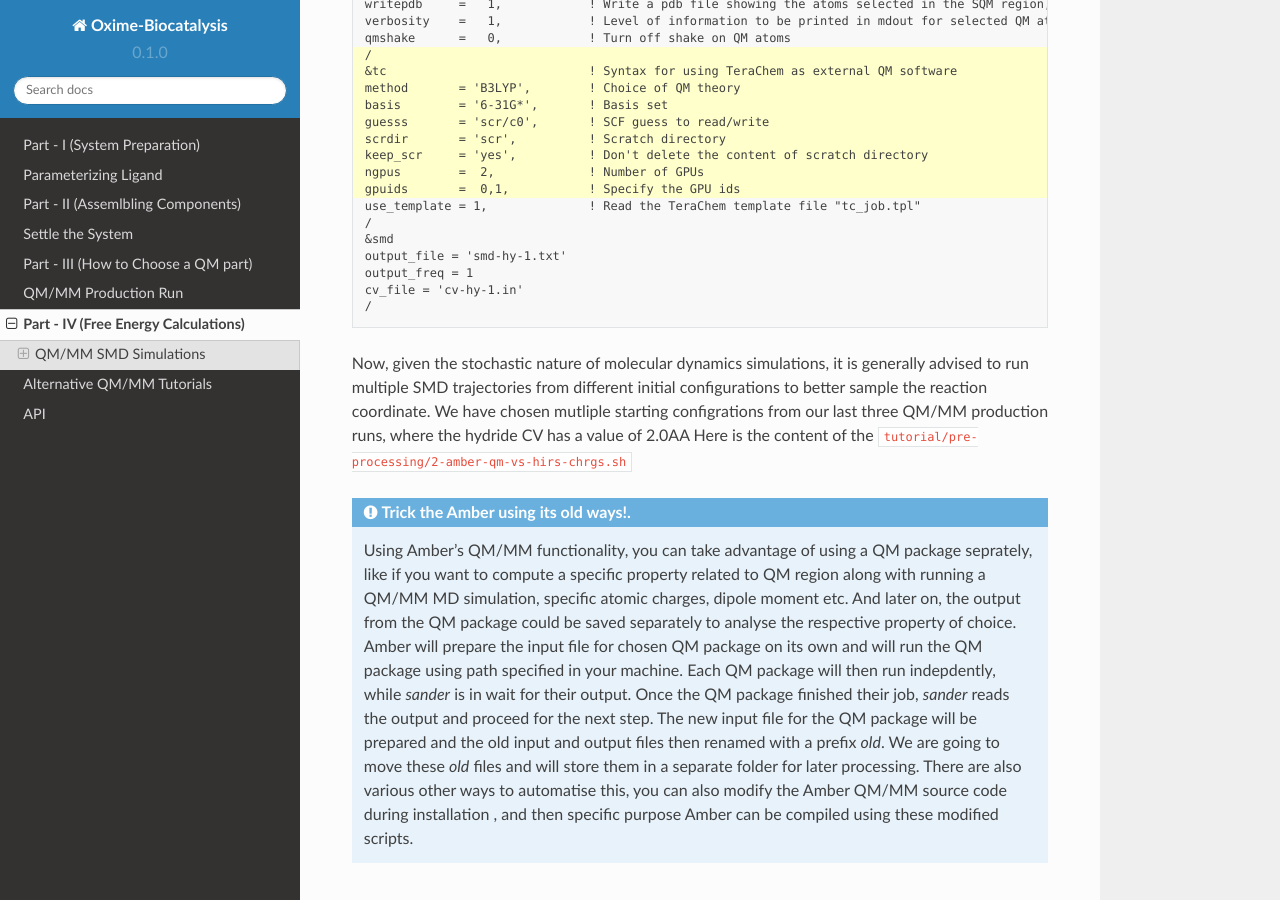
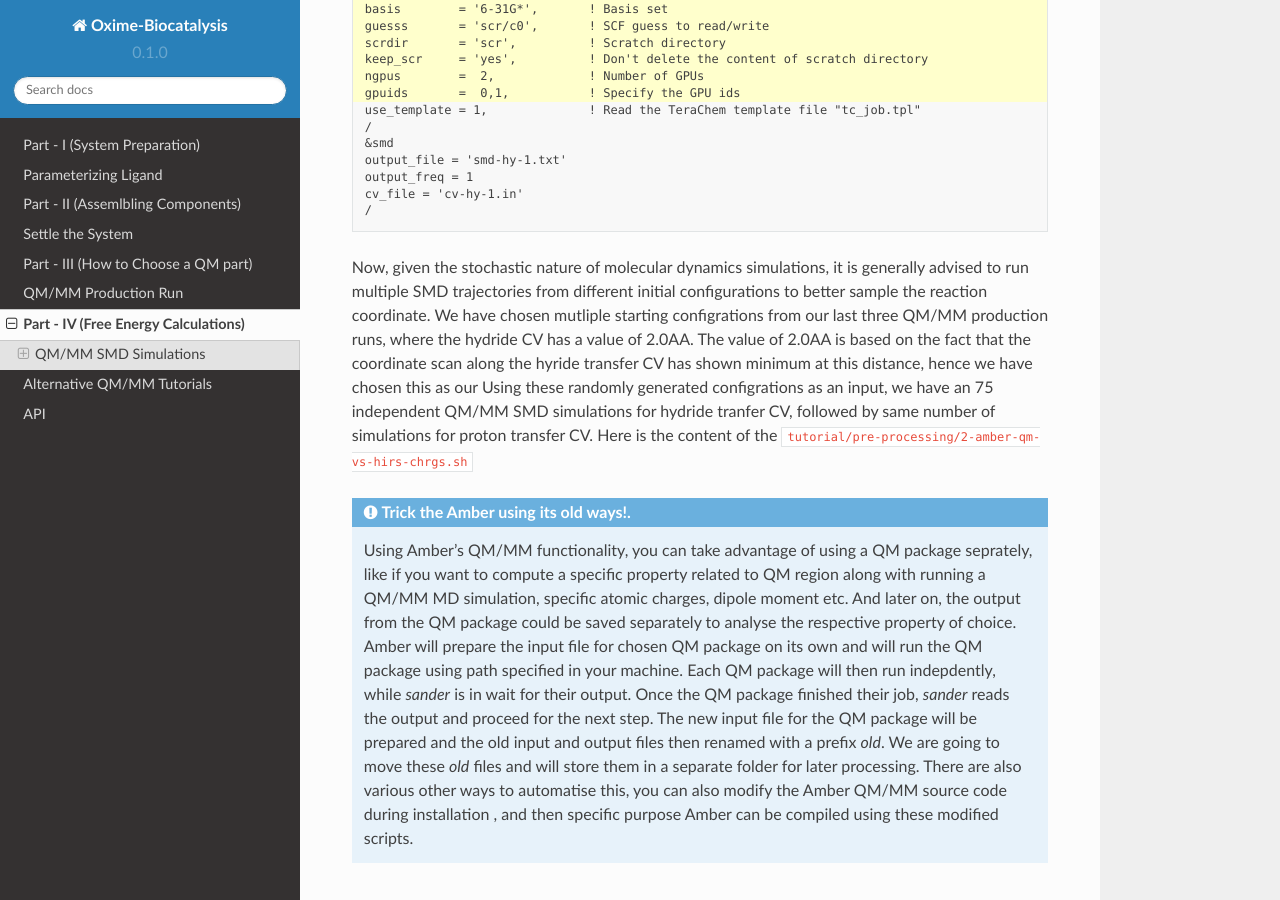
Before and after one commit to hopanoid/Enzyme-Reaction-Dynamics-Tutorial, a Sphinx documentation site: the page built from docs/source/7-smd_simulations.rst, in a window 1280 px wide and 900 px high, scrolled down 1591 px. Built offline with Sphinx 7.4.7 and the Read the Docs theme 2.0.0, drawn with Linux system fonts in a browser that asks for light colours; some of the changed lines change nothing that is shown; some of the changed text lies outside the part shown.

```diff
--- a/docs/source/7-smd_simulations.rst
+++ b/docs/source/7-smd_simulations.rst
@@ -83,7 +83,7 @@
         /
 
 
-Now, given the stochastic nature of molecular dynamics simulations, it is generally advised to run multiple SMD trajectories from different initial configurations to better sample the reaction coordinate. We have chosen mutliple starting configrations from our last three QM/MM production runs, where the hydride CV has a value of 2.0\AA Here is the content of the :file:`tutorial/pre-processing/2-amber-qm-vs-hirs-chrgs.sh`
+Now, given the stochastic nature of molecular dynamics simulations, it is generally advised to run multiple SMD trajectories from different initial configurations to better sample the reaction coordinate. We have chosen mutliple starting configrations from our last three QM/MM production runs, where the hydride CV has a value of 2.0\AA. The value of 2.0\AA is based on the fact that the coordinate scan along the hyride transfer CV has shown minimum at this distance, hence we have chosen this as our  Using these randomly generated configrations as an input, we have an 75 independent QM/MM SMD simulations for hydride tranfer CV, followed by same number of simulations for proton transfer CV. Here is the content of the :file:`tutorial/pre-processing/2-amber-qm-vs-hirs-chrgs.sh`
 
 .. admonition:: Trick the Amber using its old ways!.
 
--- a/docs/source/conf.py
+++ b/docs/source/conf.py
@@ -52,10 +52,7 @@
 epub_show_urls = 'footnote'
 
 ### Angstrom symbol
-rst_prolog = u"""\
-
-.. only:: html
-
-  :math:`\renewcommand\AA{\text{Å}}`
-
-"""
+latex_elements = {
+#this allows \AA to be used in equations
+'preamble': '\\global\\renewcommand{\\AA}{\\text{\\r{A}}}',
+}
```
